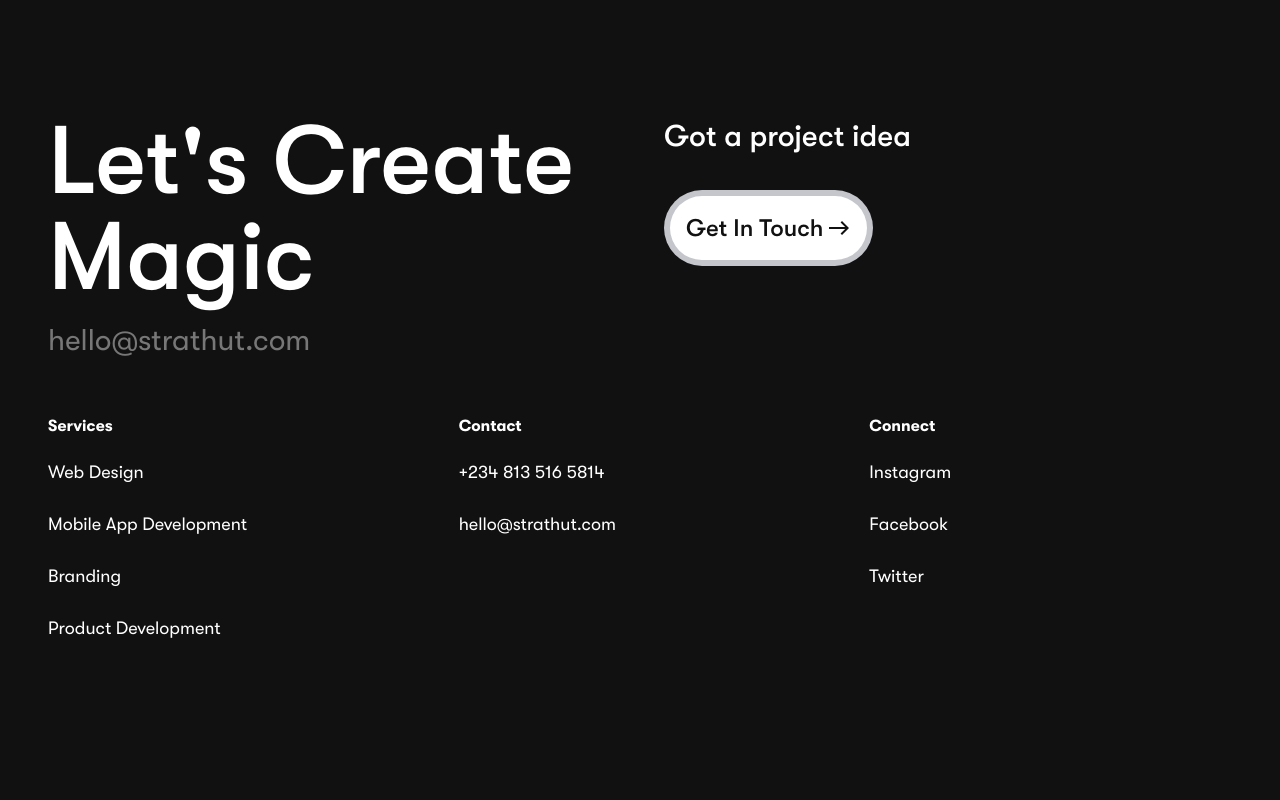
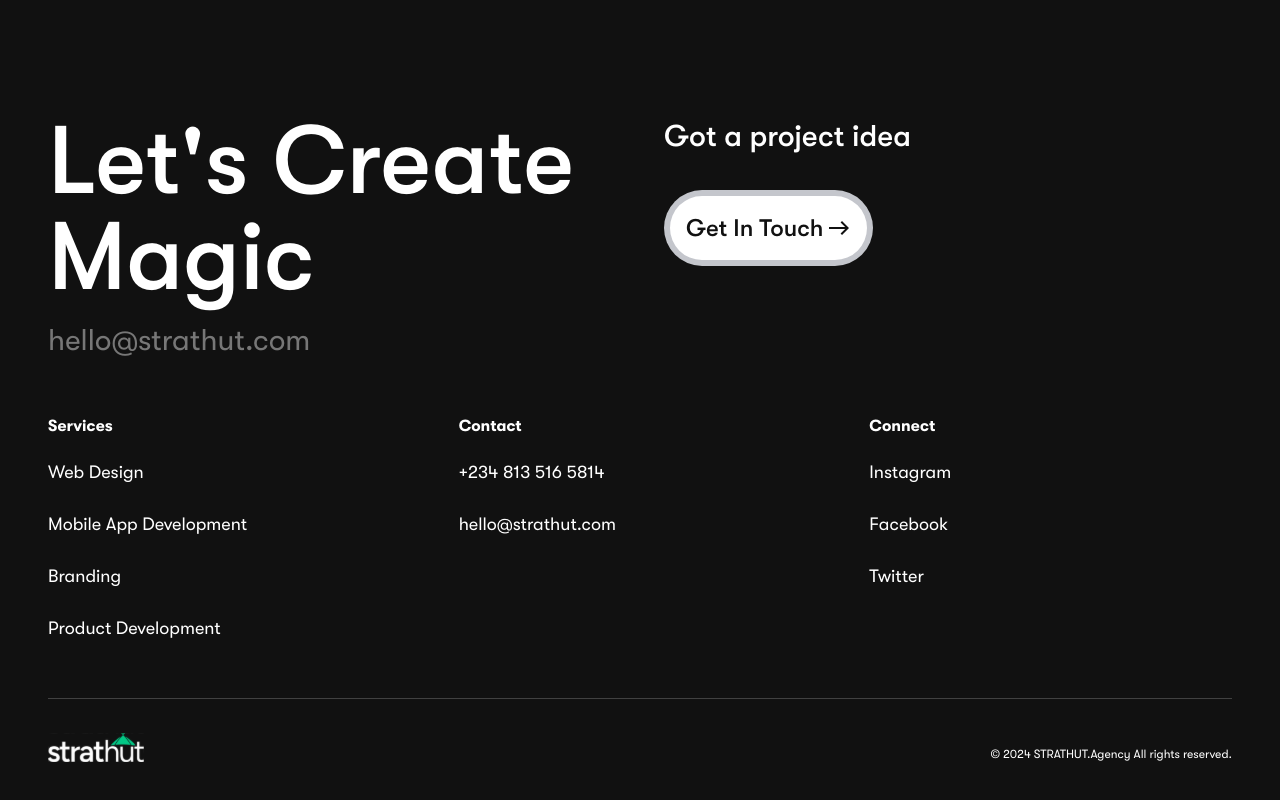
Before and after one commit to Tuboh-Original/strathut, a React (Vite) app: page / in a window 1280 px wide. Shown: the part 5667-6467 px from the top of the page. Before the commit the page ends 6421 px from the top, so only its background shows below. Built offline with nearby package versions, Linux system fonts and the light colour scheme.

Commit message:
Completed footer

```diff
--- a/src/components/navigation/Footer.tsx
+++ b/src/components/navigation/Footer.tsx
@@ -1,5 +1,6 @@
 import Box from "@mui/material/Box";
 import StratButton from "../common/Button";
+import logo from "../../assets/icons/logoWhite.svg";
 
 const services = [
   "web design",
@@ -62,6 +63,13 @@ const Footer = () => {
           </Box>
         </Box>
       </Box>
+
+      <Box className="flex items-end justify-between h-16 border-t border-t-[#414141] w-full">
+        <span className="w-24">
+          <img src={logo} alt="Strathub white logo" />
+        </span>
+        <p className="text-xs text-white">© 2024 STRATHUT.Agency All rights reserved.</p>
+      </Box>
     </Box>
   );
 };
```
